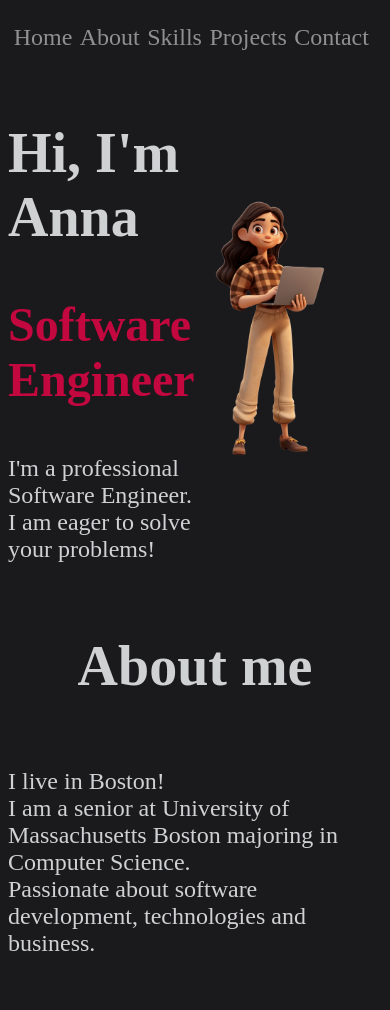
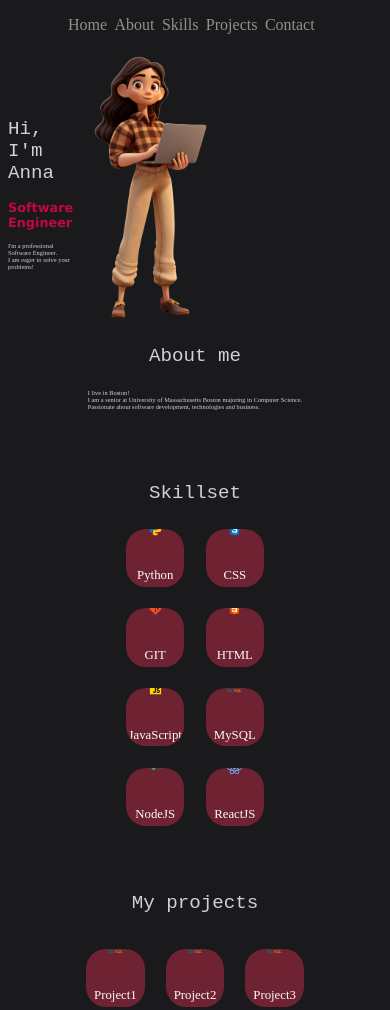
Before and after one commit to annabosunova/annabosunova.github.io, a plain HTML site: page index.html in a window 390 px wide. Shown: the top 1010 px of the page. Drawn offline with Linux system fonts and the light colour scheme.

Commit message:
Update text styles add responsiveness

```diff
--- a/style.css
+++ b/style.css
@@ -1,22 +1,28 @@
-body{
+body {
   background-color: #1A1A1D;
   color: #d0d1d3;
-    font-size: 1.5em;
+  font-size: 30px;
 
 }
+
 body h1 {
   font-size: 3.5rem;
+  font-family: 'Courier New', Courier, monospace;
+  font-weight: 500;
 }
+
 body h3 {
-    font-size: 3rem;
-    color:#C3073F;
+  font-size: 2.5rem;
+  font-family:'Lucida Sans', 'Lucida Sans Regular', 'Lucida Grande', 'Lucida Sans Unicode', Geneva, Verdana, sans-serif;
+  color: #C3073F;
 }
 
 
 .menu {
   display: flex;
   justify-content: center;
-    list-style: none; /* Remove bullet points */
+  list-style: none;
+  /* Remove bullet points */
   padding: 0;
   background-color: #1A1A1D;
   z-index: 1000;
@@ -41,7 +47,9 @@ body h3 {
   align-items: center;
 }
 
-#about, #portfolio, #contact {
+#about,
+#portfolio,
+#contact {
   display: flex;
   flex-direction: column;
   justify-content: center;
@@ -50,7 +58,7 @@ body h3 {
 }
 
 .image img {
-    max-width: 80%;
+  max-width: 50%;
   height: auto;
 }
 
@@ -67,7 +75,7 @@ body h3 {
   align-items: center;
   width: 100%;
   flex-wrap: wrap;
-    justify-content:center;
+  justify-content: center;
   margin-top: 5%;
   gap: 2.5vh;
 }
@@ -97,7 +105,29 @@ body h3 {
 }
 
 .skill-card h2 {
-    font-size: 24px;
+  font-size: 0.8em;
   font-weight: 400;
   color: #fbfbfb;
 }
+
+@media only screen and (max-width: 550px) {
+  body {
+    font-size: 1em;
+  }
+  body p {
+    font-size: 0.4rem;
+  }
+
+  body h1 {
+    font-size: 1.2rem;
+  }
+
+  body h3 {
+    font-size: 0.8rem;
+  }
+
+  .skill-card h2 {
+    font-size: 0.8em;
+  }
+
+}
```
Also changed, not shown: 1 other file. Lines whose indentation alone changed are shown as unchanged.
